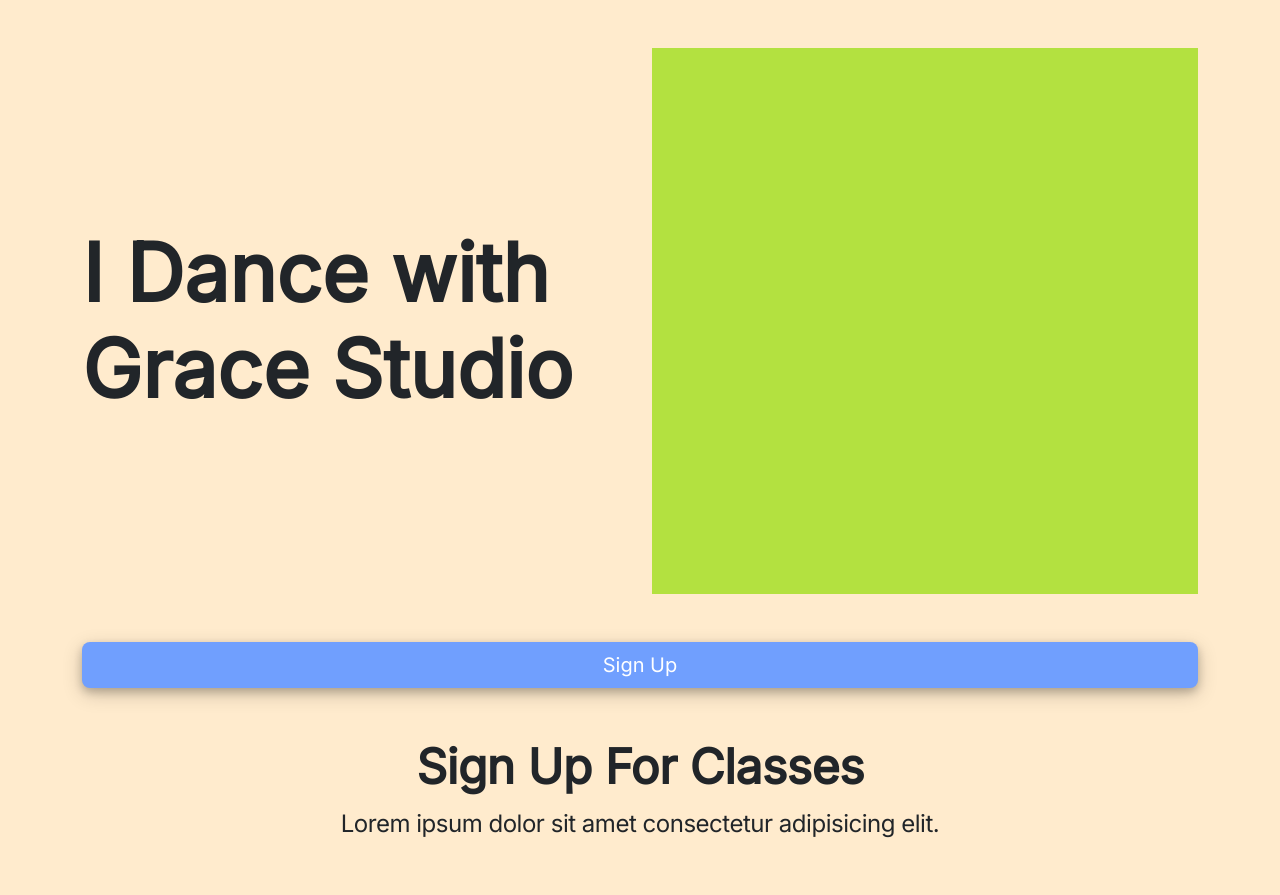
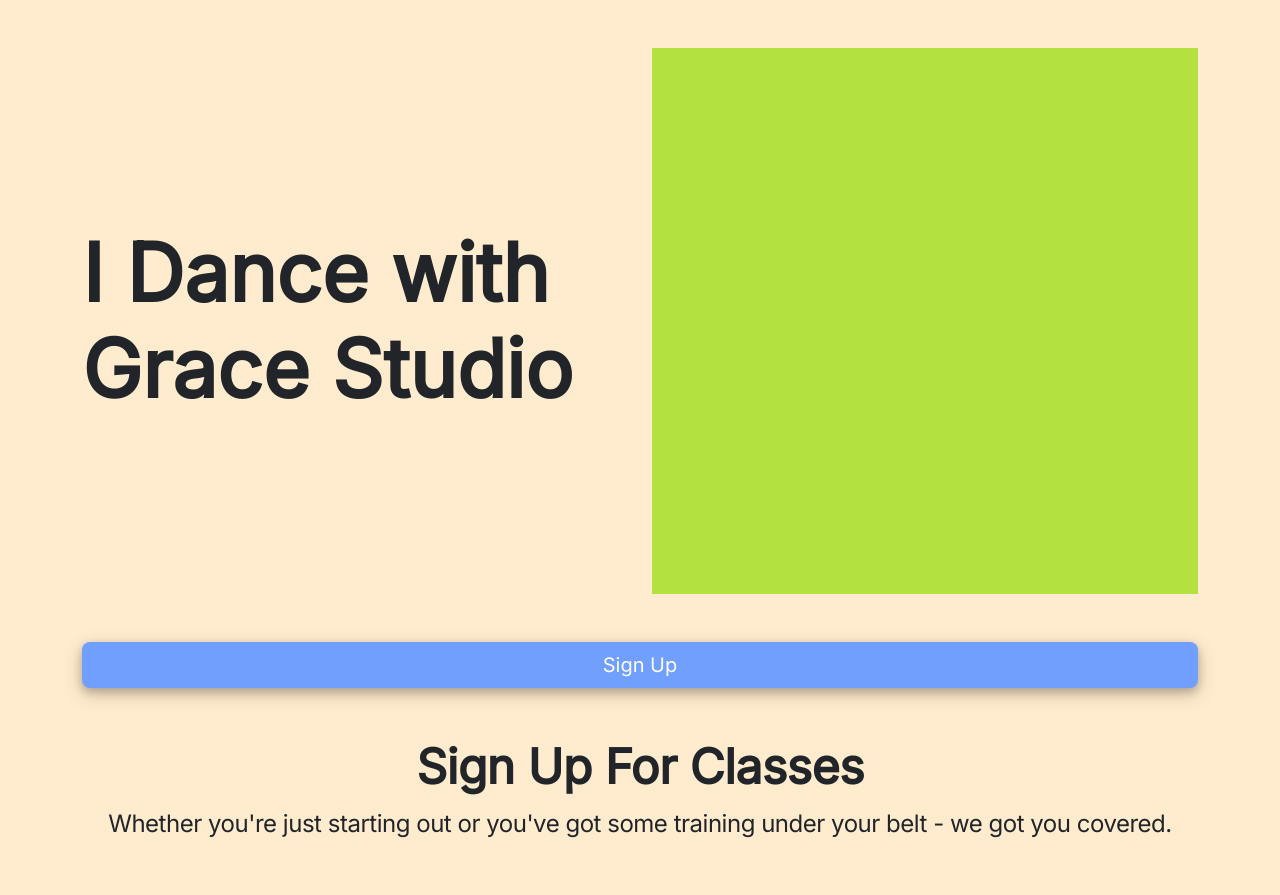
Before and after one commit to I-Dance-With-Grace-Studio/I-Dance-With-Grace-Studio.github.io, a plain HTML site: page index.html in a window 1280 px wide. Shown: the top 895 px of the page. Drawn offline with nearby package versions, Linux system fonts and the light colour scheme.

Commit message:
Added Lead Subtitle

```diff
--- a/index.html
+++ b/index.html
@@ -43,7 +43,8 @@
             <div class="container">
                 <div class="row text-center learning-header">
                     <h2 class="sign-up-header">Sign Up For Classes</h2>
-                    <p class="sign-up-lead">Lorem ipsum dolor sit amet consectetur adipisicing elit.</p>
+                    <p class="sign-up-lead">Whether you're just starting out or you've got some training under your belt
+                        - we got you covered.</p>
                 </div>
                 <div class="row my-4">
                     <div class="col-md-6 ">
```
